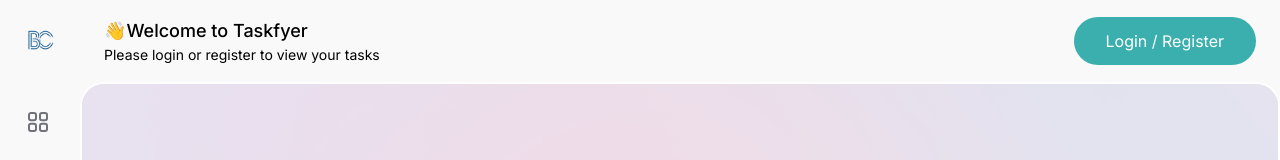
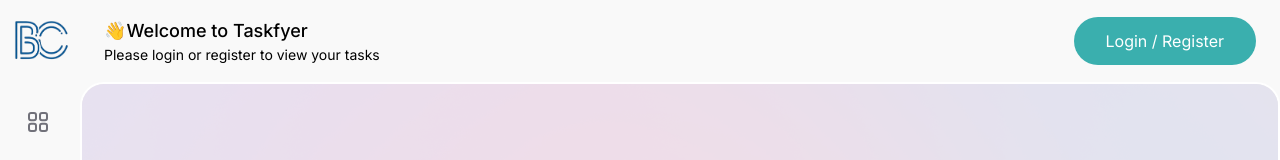
Before and after one commit to bhimanichetan777/taskfyer-main, a Next.js app in the folder client/: page /login in a window 1280 px wide. Shown: the top 160 px of the page. Built offline with nearby package versions, Linux system fonts and the light colour scheme; no server answers; some icons are missing.

Commit message:
Update MiniSidebar.tsx

```diff
--- a/client/app/Components/MiniSidebar/MiniSidebar.tsx
+++ b/client/app/Components/MiniSidebar/MiniSidebar.tsx
@@ -42,7 +42,7 @@ function MiniSidebar() {
   return (
     <div className="basis-[5rem] flex flex-col bg-[#f9f9f9]">
       <div className="flex items-center justify-center h-[5rem]">
-        <Image src="/logo.png" width={28} height={28} alt="logo" />
+        <Image src="/logo.png" width={60} height={60} alt="logo" />
       </div>
 
       <div className="mt-8 flex-1 flex flex-col items-center justify-between">
```
